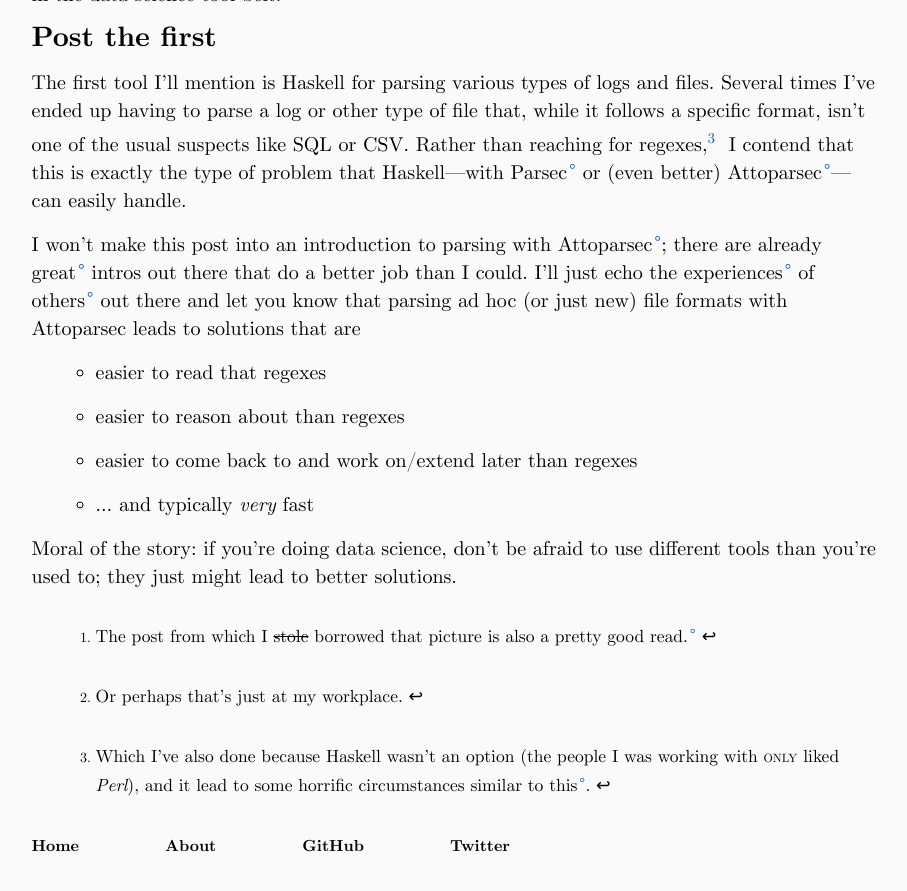
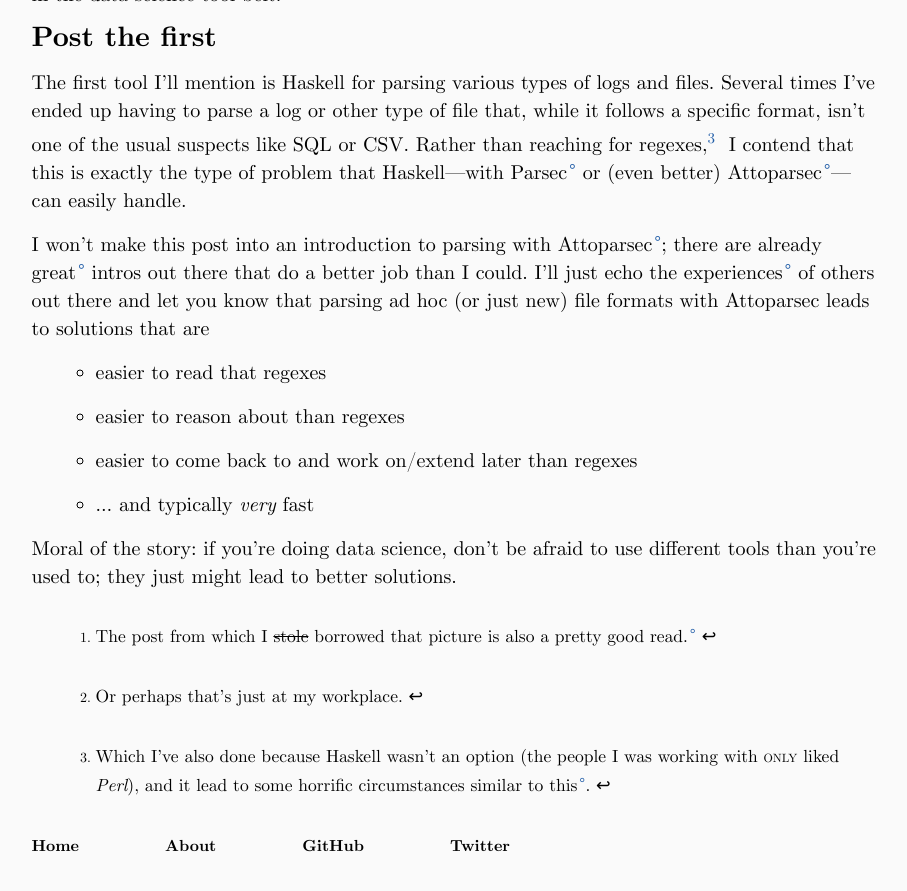
Before and after one commit to genos/genos.github.io, a Jekyll site: the page built from _posts/2014-05-28-unusual-tools-in-data-science.md, in a window 1280 px wide and 900 px high, scrolled down 1206 px. Shown: the top 891 px of the window, without its empty margins (186-1093 px from the left). Built offline with Jekyll 4.4.1, drawn with Linux system fonts in a browser that asks for light colours; some of the changed lines change nothing that is shown.

Commit message:
rm dead link

```diff
--- a/_posts/2014-05-28-unusual-tools-in-data-science.md
+++ b/_posts/2014-05-28-unusual-tools-in-data-science.md
@@ -64,10 +64,8 @@
 intros out there that do a better job than I could.
 I'll just echo the
 [experiences](http://newartisans.com/2012/08/parsing-with-haskell-and-attoparsec/)
-of
-[others](https://variadic.me/posts/2012-02-25-adventures-in-parsec-attoparsec.html)
-out there and let you know that parsing ad hoc (or just new) file formats with
-Attoparsec leads to solutions that are
+of others out there and let you know that parsing ad hoc (or just new) file
+formats with Attoparsec leads to solutions that are
 
 - easier to read that regexes
 - easier to reason about than regexes
```
